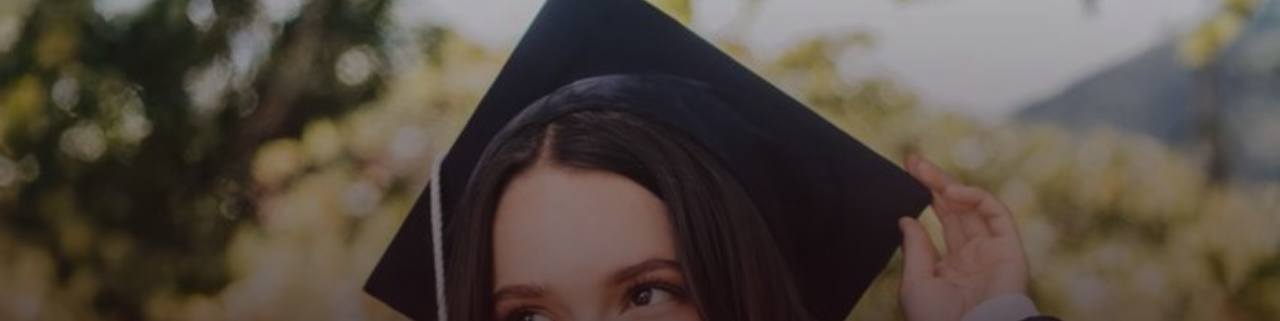
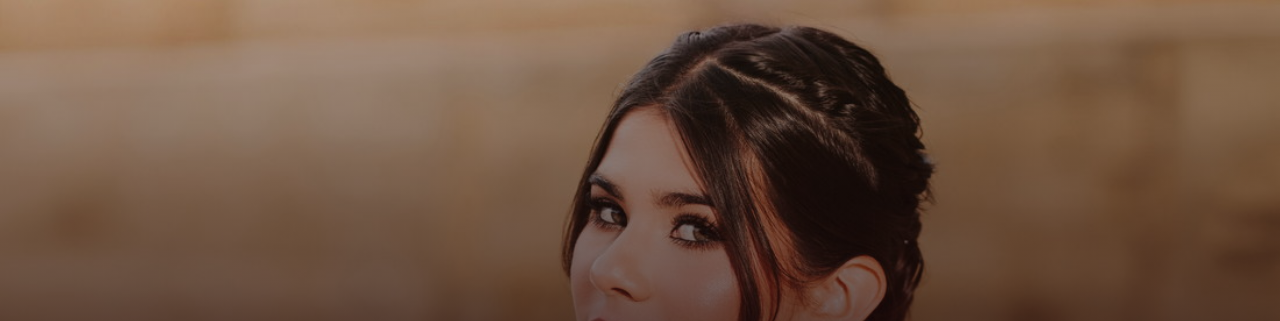
Before and after one commit to eldelasfotoschimbitas/grados, a plain HTML site: page index.html in a window 1280 px wide. Shown: the top 321 px of the page. Drawn offline with nearby package versions, Linux system fonts and the light colour scheme; a web font is replaced by a local one.

Commit message:
Portada de grados: nueva foto (Camila) en hero y og:image
Reemplaza img/grados.jpg por img/grados2.jpg (1100x1467, sRGB, 140 KB)
con nombre nuevo para evitar caché; foco vertical al 25% para que en
pantallas anchas no se corte la cabeza.

Co-Authored-By: Claude Opus 5 <noreply@anthropic.com>

```diff
--- a/index.html
+++ b/index.html
@@ -7,11 +7,11 @@
 <meta name="description" content="Paquetes de fotografía para grados: pre-grado, ceremonia, impresiones y retablo. Valor por persona, grupos de +20. Precios 2026.">
 <meta property="og:title" content="El de las Fotos Chimbitas — Paquetes de Grados">
 <meta property="og:description" content="Fotografía de graduaciones: pre-grado, ceremonia, impresiones y retablo. Mira los paquetes y reserva por WhatsApp.">
-<meta property="og:image" content="https://eldelasfotoschimbitas.github.io/grados/img/grados.jpg">
+<meta property="og:image" content="https://eldelasfotoschimbitas.github.io/grados/img/grados2.jpg">
 <meta property="og:url" content="https://eldelasfotoschimbitas.github.io/grados/">
 <meta property="og:type" content="website">
 <meta name="twitter:card" content="summary_large_image">
-<meta name="twitter:image" content="https://eldelasfotoschimbitas.github.io/grados/img/grados.jpg">
+<meta name="twitter:image" content="https://eldelasfotoschimbitas.github.io/grados/img/grados2.jpg">
 <link rel="preconnect" href="https://fonts.googleapis.com">
 <link rel="preconnect" href="https://fonts.gstatic.com" crossorigin>
 <link href="https://fonts.googleapis.com/css2?family=WindSong:wght@400;500&family=Bodoni+Moda:opsz,wght@6..96,400;6..96,600&family=Montserrat:wght@400;600;700&family=Raleway:wght@300;500&display=swap" rel="stylesheet">
@@ -51,7 +51,7 @@ body.lock{overflow:hidden}
 
 /* ---------- HERO ---------- */
 header{position:relative;min-height:64vh;display:flex;flex-direction:column;justify-content:flex-end;
-  background:linear-gradient(180deg,rgba(28,6,10,.25) 0%,rgba(28,6,10,.55) 55%,var(--vino) 100%),url('img/grados.jpg') center 28%/cover no-repeat}
+  background:linear-gradient(180deg,rgba(28,6,10,.25) 0%,rgba(28,6,10,.55) 55%,var(--vino) 100%),url('img/grados2.jpg') center 25%/cover no-repeat}
 .hero-in{padding:0 1.4rem 2.6rem;max-width:1080px;margin:0 auto;width:100%}
 .hero-script{font-family:'WindSong',cursive;font-weight:500;font-size:clamp(2.2rem,7vw,3.6rem);line-height:1.3}
 .hero-caps{font-family:'Raleway',sans-serif;letter-spacing:.5em;text-transform:uppercase;color:var(--oro);font-size:clamp(.7rem,2.6vw,.9rem);margin-top:.4rem}
```
Also changed, not shown: img/grados.jpg (deleted), img/grados2.jpg (added).
